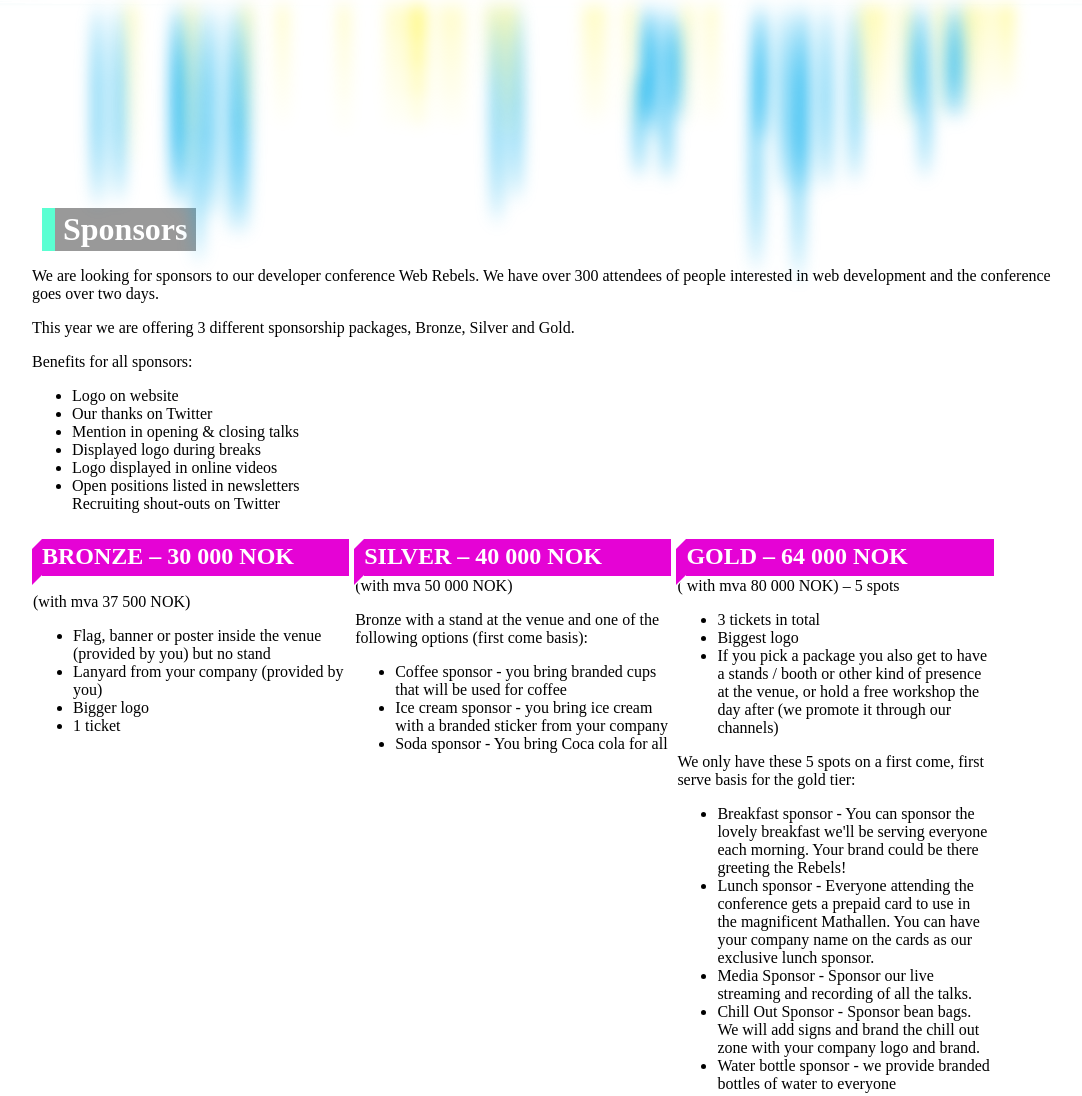
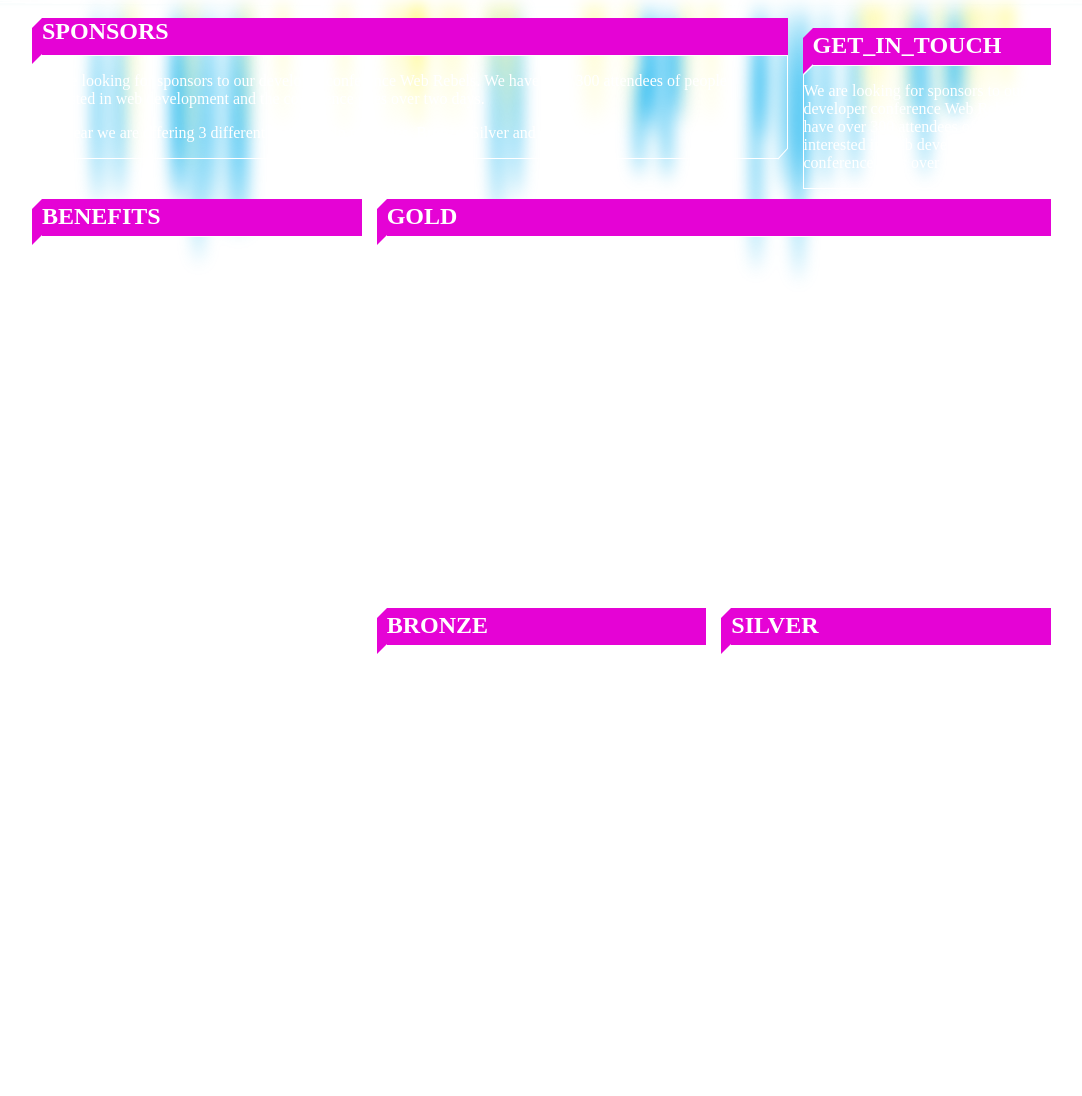
Before and after one commit to webrebels/web-rebels-2018, a Gatsby site: page /sponsors in a window 1280 px wide. Shown: the top 1096 px of the page, without its empty margins (96-1178 px from the left). After the commit the page ends 857 px from the top, so only its background shows below. Built offline with nearby package versions, Linux system fonts and the light colour scheme; Gatsby itself is replaced by a stand-in of ours.

Commit message:
Improve sponsors page styling

```diff
--- a/src/components/panel/index.scss
+++ b/src/components/panel/index.scss
@@ -2,6 +2,7 @@
   $background-color: #e503d5;
   max-width: 430px;
   margin: 20px auto;
+  color: #fff;
 
   .title-wrapper {
     position: relative;
--- a/src/pages/sponsors.js
+++ b/src/pages/sponsors.js
@@ -8,17 +8,30 @@ const Sponsors = () => (
   <div className="page-sponsors">
     <img src={imageryCutUrl} alt="Simplified Oslo city scape" />
     <div className="page-content">
-      <h1>Sponsors</h1>
+      <section className="section-one">
+        <Panel title={<h1>Sponsors</h1>} class="box sponsors">
           <p>
-        We are looking for sponsors to our developer conference Web Rebels. We
-        have over 300 attendees of people interested in web development and the
-        conference goes over two days.
+            We are looking for sponsors to our developer conference Web Rebels.
+            We have over 300 attendees of people interested in web development
+            and the conference goes over two days.
           </p>
           <p>
             This year we are offering 3 different sponsorship packages, Bronze,
             Silver and Gold.
           </p>
-      <p>Benefits for all sponsors:</p>
+        </Panel>
+
+        <Panel title={<h2>Get_in_touch</h2>} class="box get-in-touch">
+          <p>
+            We are looking for sponsors to our developer conference Web Rebels.
+            We have over 300 attendees of people interested in web development
+            and the conference goes over two days.
+          </p>
+        </Panel>
+      </section>
+
+      <section className="section-two">
+        <Panel title={<h2>Benefits</h2>} class="box benefits">
           <ul>
             <li>Logo on website</li>
             <li>Our thanks on Twitter</li>
@@ -26,54 +39,24 @@ const Sponsors = () => (
             <li>Displayed logo during breaks</li>
             <li>Logo displayed in online videos</li>
             <li>Open positions listed in newsletters</li>
-        Recruiting shout-outs on Twitter
-      </ul>
-
-      <Panel title={<h2>Bronze – 30 000 NOK</h2>}>
-        <p>(with mva 37 500 NOK)</p>
-        <ul>
-          <li>
-            Flag, banner or poster inside the venue (provided by you) but no
-            stand
-          </li>
-          <li>Lanyard from your company (provided by you)</li>
-          <li>Bigger logo</li>
-          <li>1 ticket</li>
+            <li>Recruiting shout-outs on Twitter</li>
           </ul>
         </Panel>
 
-      <Panel title={<h2>Silver – 40 000 NOK </h2>}>
-        (with mva 50 000 NOK)
-        <p>
-          Bronze with a stand at the venue and one of the following options
-          (first come basis):
-        </p>
-        <ul>
-          <li>
-            Coffee sponsor - you bring branded cups that will be used for coffee
-          </li>
-          <li>
-            Ice cream sponsor - you bring ice cream with a branded sticker from
-            your company
-          </li>
-          <li>Soda sponsor - You bring Coca cola for all</li>
-        </ul>
-      </Panel>
-
-      <Panel title={<h2>Gold – 64 000 NOK</h2>}>
-        ( with mva 80 000 NOK) – 5 spots
+        <Panel title={<h2>Gold</h2>} class="box gold">
+          64 000 NOK ( with mva 80 000 NOK) – 5 spots
           <ul>
             <li>3 tickets in total</li>
             <li>Biggest logo</li>
             <li>
-            If you pick a package you also get to have a stands / booth or other
-            kind of presence at the venue, or hold a free workshop the day after
-            (we promote it through our channels)
+              If you pick a package you also get to have a stands / booth or
+              other kind of presence at the venue, or hold a free workshop the
+              day after (we promote it through our channels)
             </li>
           </ul>
           <p>
-          We only have these 5 spots on a first come, first serve basis for the
-          gold tier:
+            We only have these 5 spots on a first come, first serve basis for
+            the gold tier:
           </p>
           <ul>
             <li>
@@ -83,12 +66,12 @@ const Sponsors = () => (
             </li>
             <li>
               Lunch sponsor - Everyone attending the conference gets a prepaid
-            card to use in the magnificent Mathallen. You can have your company
-            name on the cards as our exclusive lunch sponsor.
+              card to use in the magnificent Mathallen. You can have your
+              company name on the cards as our exclusive lunch sponsor.
             </li>
             <li>
-            Media Sponsor - Sponsor our live streaming and recording of all the
-            talks.
+              Media Sponsor - Sponsor our live streaming and recording of all
+              the talks.
             </li>
             <li>
               Chill Out Sponsor - Sponsor bean bags. We will add signs and brand
@@ -104,6 +87,39 @@ const Sponsors = () => (
             contact us.
           </p>
         </Panel>
+
+        <Panel title={<h2>Bronze</h2>} class="box bronze">
+          <p>30 000 NOK (with mva 37 500 NOK)</p>
+          <ul>
+            <li>
+              Flag, banner or poster inside the venue (provided by you) but no
+              stand
+            </li>
+            <li>Lanyard from your company (provided by you)</li>
+            <li>Bigger logo</li>
+            <li>1 ticket</li>
+          </ul>
+        </Panel>
+
+        <Panel title={<h2>Silver </h2>} class="box silver">
+          40 000 NOK (with mva 50 000 NOK)
+          <p>
+            Bronze with a stand at the venue and one of the following options
+            (first come basis):
+          </p>
+          <ul>
+            <li>
+              Coffee sponsor - you bring branded cups that will be used for
+              coffee
+            </li>
+            <li>
+              Ice cream sponsor - you bring ice cream with a branded sticker
+              from your company
+            </li>
+            <li>Soda sponsor - You bring Coca cola for all</li>
+          </ul>
+        </Panel>
+      </section>
     </div>
   </div>
 );
--- a/src/pages/sponsors.scss
+++ b/src/pages/sponsors.scss
@@ -23,17 +23,43 @@ $desktop-width: 1024px;
     top: 0;
     width: 100%;
   }
+  .section-one {
+    display: grid;
+    grid-gap: 10px;
+    @include desktop {
+      grid-template-columns: 3fr 1fr;
+      .panel:nth-child(1) {
+        grid-row: 1 / span 2;
+      }
+      .panel:nth-child(2) {
+        grid-row: 2;
+      }
+    }
+  }
+  .section-two {
+    display: grid;
+    grid-gap: 10px;
+    @include desktop {
+      grid-template-columns: 1fr 1fr 1fr;
+      .panel:nth-child(2) {
+        grid-column: 2 / span 2;
+      }
+      .panel:nth-child(1) {
+        grid-row: 1 / span 3;
+      }
+    }
+  }
 
-  h1 {
-    margin: 200px 0 0 10px;
-    padding: 0 0 0 5px;
-    border-left: solid 13px #5bffd2;
+  // h1 {
+  //   margin: 200px 0 0 10px;
+  //   padding: 0 0 0 5px;
+  //   border-left: solid 13px #5bffd2;
 
-    color: #fff;
-    padding: 3px 8px;
-    background-color: rgba(0, 0, 0, 0.4);
-    display: inline-block;
-  }
+  //   color: #fff;
+  //   padding: 3px 8px;
+  //   background-color: rgba(0, 0, 0, 0.4);
+  //   display: inline-block;
+  // }
 
   .panel h2 {
     position: relative;
@@ -41,14 +67,15 @@ $desktop-width: 1024px;
   }
 
   .panel {
+    max-width: initial;
     margin: 10px 5px 0px 10px;
-    @include desktop {
-      float: left;
-      max-width: initial;
-      width: 30%;
-    }
-    @include not-desktop {
-      margin: 10px auto;
-    }
+    // @include desktop {
+    //   float: left;
+    //   max-width: initial;
+    //   width: 30%;
+    // }
+    // @include not-desktop {
+    //   margin: 10px auto;
+    // }
   }
 }
```
Lines whose indentation alone changed are shown as unchanged.
